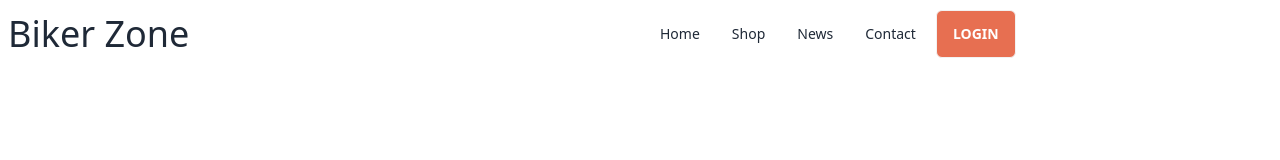
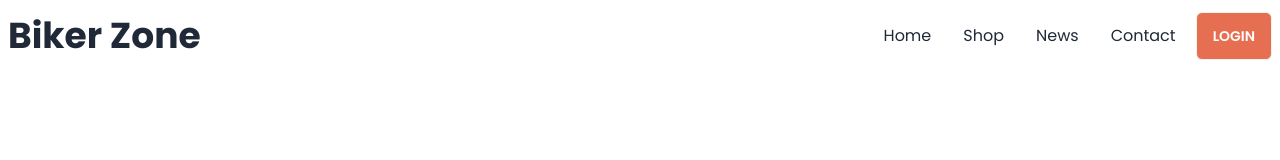
Before and after one commit to gmlincoln/biker-zone-daisy-ui, a plain HTML site: page index.html in a window 1280 px wide. Drawn offline with nearby package versions, Linux system fonts and the light colour scheme.

Commit message:
navbar added with full responsiveness

```diff
--- a/index.html
+++ b/index.html
@@ -4,46 +4,74 @@
     <meta charset="UTF-8">
     <meta name="viewport" content="width=device-width, initial-scale=1.0">
     <title>Biker Zone</title>
+    <!-- Google Font Poppins -->
+    <link rel="preconnect" href="https://fonts.googleapis.com">
+    <link rel="preconnect" href="https://fonts.gstatic.com" crossorigin>
+    <link href="https://fonts.googleapis.com/css2?family=Poppins:wght@300;400;500;600;700&display=swap" rel="stylesheet">
+
     <!-- Daisy UI and Tailwind CSS -->
     <link href="https://cdn.jsdelivr.net/npm/daisyui@3.5.0/dist/full.css" rel="stylesheet" type="text/css" />
     <script src="https://cdn.tailwindcss.com"></script>
 
+    <!-- Tailwind Custom Colors  -->
+    <script>
+        tailwind.config = {
+          theme: {
+            extend: {
+              colors: {
+                clifford: '#da373d',
+                'btn-color': '#E76F51',
+              }
+            }
+          }
+        }
+      </script>
+
+<!-- Custom CSS -->
+
+    <style>
+        .font-poppins{
+            font-family: 'Poppins', sans-serif;
+        }
+    </style>
+
 </head>
-<body>
+<body class="font-poppins">
     <!-- Header Section -->
-    <header class="max-w-7xl mx-auto">
+    <header class="md:container md:mx-auto">
         <nav>
             <div class="navbar bg-base-100">
-                <div class="navbar-start">
+                <div class="flex-1">
                   <div class="dropdown">
                     <label tabindex="0" class="btn btn-ghost lg:hidden">
                       <svg xmlns="http://www.w3.org/2000/svg" class="h-5 w-5" fill="none" viewBox="0 0 24 24" stroke="currentColor"><path stroke-linecap="round" stroke-linejoin="round" stroke-width="2" d="M4 6h16M4 12h8m-8 6h16" /></svg>
                     </label>
-                    <ul tabindex="0" class="menu menu-sm dropdown-content mt-3 z-[1] p-2 shadow bg-base-100 rounded-box w-52">
+                    <ul tabindex="0" class="menu menu-sm dropdown-content mt-3 z-[1] p-2 shadow bg-base-100 rounded-box w-52 text-base">
                       <li><a>Home</a></li>
                       <li><a>Shop</a></li>
                       <li><a>News</a></li>
                       <li><a>Contact</a></li>
                     </ul>
                   </div>
-                  <a class="normal-case text-4xl cursor-pointer">Biker Zone</a>
+                  <a class="normal-case text-4xl cursor-pointer font-bold">Biker Zone</a>
                 </div>
-                <div>
                 <div class="navbar-center hidden lg:flex">
-                        <ul class="menu menu-horizontal px-1">
+                  <ul class="menu menu-horizontal px-1 text-base">
                     <li><a>Home</a></li>
                     <li><a>Shop</a></li>
                     <li><a>News</a></li>
                     <li><a>Contact</a></li>
                   </ul>
                 </div>
-                      <div class="navbar-end">
-                        <a class="btn bg-[#E76F51] rounded-md text-[#fff]">Login</a>
-                      </div>
+                <div class="">
+                  <a class="btn bg-btn-color rounded-md text-[#fff]">Login</a>
                 </div>
               </div>
         </nav>
     </header>
+    <!-- Main Section -->
+    <main class="md:container md:mx-auto">
 
+    </main>
 </body>
 </html>
```
Lines whose indentation alone changed are shown as unchanged.
